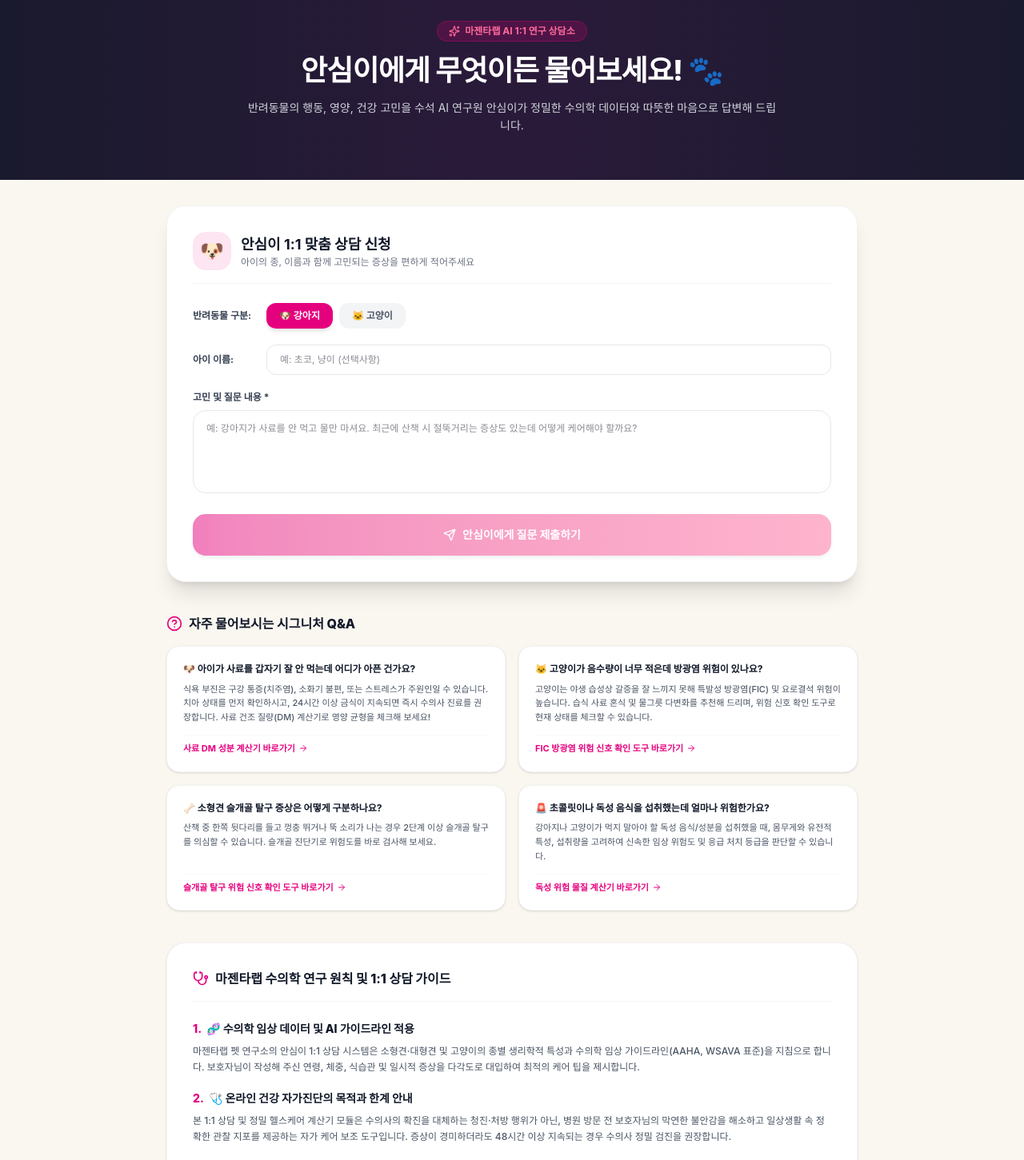
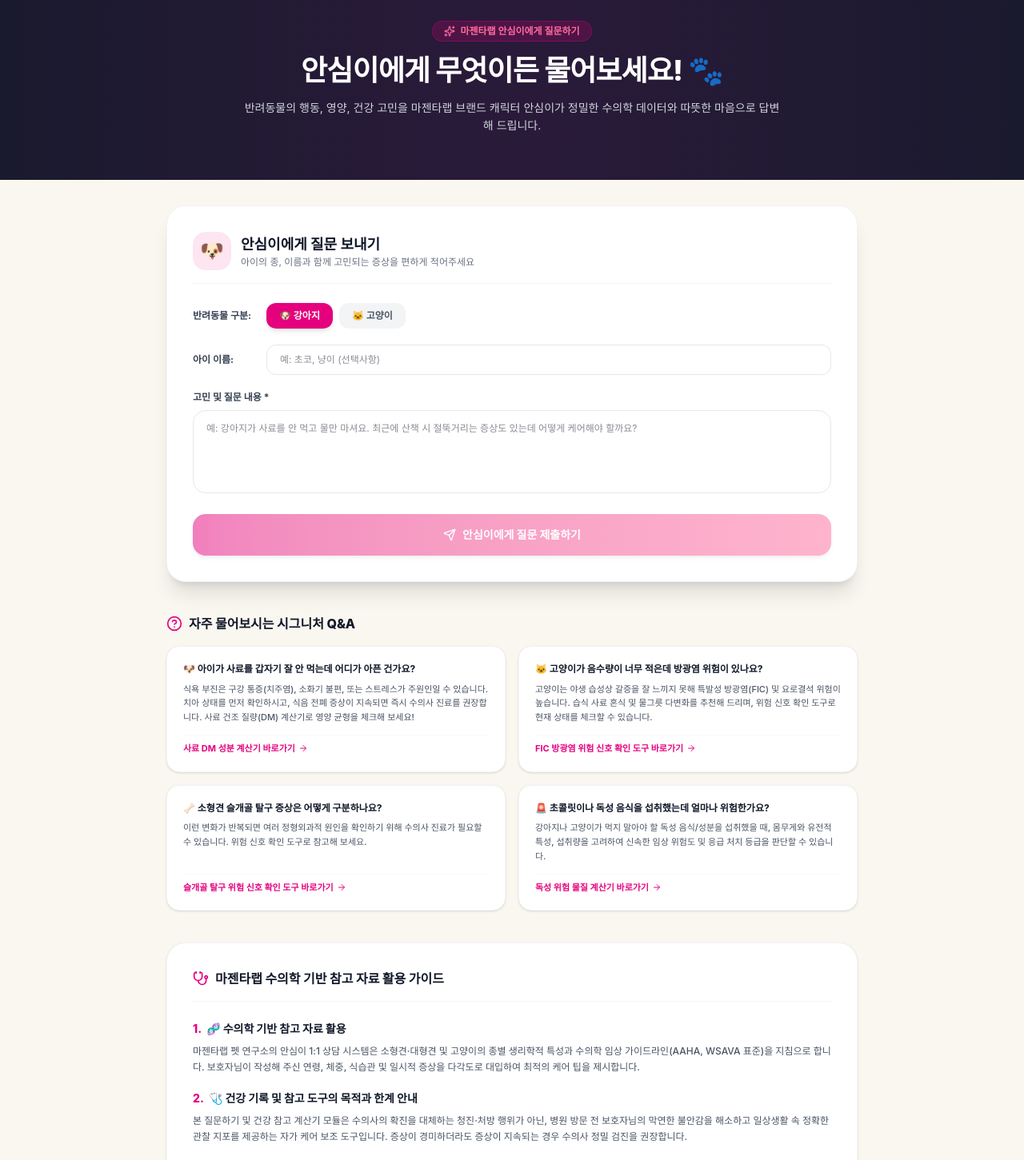
Before and after one commit to drivehihi-ctrl/magentalab-blog, a Next.js app: page /ask-ansimi in a window 1280 px wide. Shown: the part 100-1551 px from the top of the page at 80% size. Built offline with nearby package versions, Linux system fonts and the light colour scheme; no server answers; a web font is replaced by a local one.

Commit message:
fix(content): sanitize P0-2 diagnostic strings and finalize UI localization

```diff
--- a/app/ask-ansimi/AskAnsimiClient.tsx
+++ b/app/ask-ansimi/AskAnsimiClient.tsx
@@ -12,7 +12,7 @@ import {
 const COMMON_FAQS = [
   {
     q: '🐶 아이가 사료를 갑자기 잘 안 먹는데 어디가 아픈 건가요?',
-    a: '식욕 부진은 구강 통증(치주염), 소화기 불편, 또는 스트레스가 주원인일 수 있습니다. 치아 상태를 먼저 확인하시고, 24시간 이상 금식이 지속되면 즉시 수의사 진료를 권장합니다. 사료 건조 질량(DM) 계산기로 영양 균형을 체크해 보세요!',
+    a: '식욕 부진은 구강 통증(치주염), 소화기 불편, 또는 스트레스가 주원인일 수 있습니다. 치아 상태를 먼저 확인하시고, 식음 전폐 증상이 지속되면 즉시 수의사 진료를 권장합니다. 사료 건조 질량(DM) 계산기로 영양 균형을 체크해 보세요!',
     link: '/dm-calculator',
     linkText: '사료 DM 성분 계산기'
   },
@@ -24,7 +24,7 @@ const COMMON_FAQS = [
   },
   {
     q: '🦴 소형견 슬개골 탈구 증상은 어떻게 구분하나요?',
-    a: '산책 중 한쪽 뒷다리를 들고 껑충 뛰거나 뚝 소리가 나는 경우 2단계 이상 슬개골 탈구를 의심할 수 있습니다. 슬개골 진단기로 위험도를 바로 검사해 보세요.',
+    a: '이런 변화가 반복되면 여러 정형외과적 원인을 확인하기 위해 수의사 진료가 필요할 수 있습니다. 위험 신호 확인 도구로 참고해 보세요.',
     link: '/patella-diagnoser',
     linkText: '슬개골 탈구 위험 신호 확인 도구'
   },
@@ -70,7 +70,7 @@ export default function AskAnsimiClient() {
     // Present instant intelligent Ansim-i advice to the user
     setTimeout(() => {
       const petTitle = petName.trim() ? petName : (petType === 'dog' ? '우리 강아지' : '우리 고양이');
-      const response = `안녕하세요 보호자님! 마젠타 펫 연구소 수석 연구원 '안심이'입니다. 🐾\n\n[${petTitle}]에 대한 문의 내용("${question.slice(0, 40)}...") 잘 받아보았습니다.\n\n아이의 건강 상태와 증상을 과학적 근거에 기반하여 분석해 드릴게요:\n\n1. 🔍 **상태 추정**: 해당 증상은 영양 상태, 일일 활동량, 또는 특정 부위의 정밀 진단이 필요할 수 있습니다.\n2. 💡 **안심 케어 팁**: 체중 대비 일일 필수 음수량과 활동 칼로리를 정밀 체크해 보시고, 증상이 지속될 경우 최근 건강검진 데이터를 가지고 수의사 상담을 진행하시는 것을 추천합니다.\n3. 🏥 **추천 정밀 툴**: 마젠타랩 펫 헬스케어 계산기(BCS 비만도, 나이 환산, 슬개골/방광염 진단기)를 활용하시면 아이의 상태를 더욱 객관적으로 파악하실 수 있습니다.`;
+      const response = `안녕하세요 보호자님! 마젠타 펫 연구소 수석 연구원 '안심이'입니다. 🐾\n\n[${petTitle}]에 대한 문의 내용("${question.slice(0, 40)}...") 잘 받아보았습니다.\n\n아이의 건강 상태와 증상을 과학적 근거에 기반하여 분석해 드릴게요:\n\n1. 🔍 **상태 추정**: 해당 증상은 영양 상태, 일일 활동량, 또는 특정 부위의 수의사 진료가 필요할 수 있습니다.\n2. 💡 **안심 케어 팁**: 체중 대비 일일 필수 음수량과 활동 칼로리를 정밀 체크해 보시고, 증상이 지속될 경우 최근 건강검진 데이터를 가지고 수의사 상담을 진행하시는 것을 추천합니다.\n3. 🏥 **추천 정밀 툴**: 마젠타랩 펫 헬스케어 계산기(BCS 비만도, 나이 환산, 슬개골/방광염 참고 도구)를 활용하시면 아이의 상태를 더욱 객관적으로 파악하실 수 있습니다.`;
 
       setAiAnswer(response);
       setIsLoading(false);
@@ -84,13 +84,13 @@ export default function AskAnsimiClient() {
         <div className="h-1 w-full bg-gradient-to-r from-[#E5007E] via-amber-400 to-[#E5007E] absolute top-0 left-0" />
         <div className="max-w-4xl mx-auto space-y-4">
           <span className="inline-flex items-center gap-1.5 px-3.5 py-1 rounded-full bg-[#E5007E]/20 text-[#FF6B9D] border border-[#E5007E]/30 text-xs font-bold">
-            <Sparkles className="w-3.5 h-3.5" /> 마젠타랩 AI 1:1 연구 상담소
+            <Sparkles className="w-3.5 h-3.5" /> 마젠타랩 안심이에게 질문하기
           </span>
           <h1 className="text-2xl sm:text-4xl font-extrabold text-white tracking-tight">
             안심이에게 무엇이든 물어보세요! 🐾
           </h1>
           <p className="text-xs sm:text-sm text-gray-300 max-w-2xl mx-auto leading-relaxed">
-            반려동물의 행동, 영양, 건강 고민을 수석 AI 연구원 안심이가 정밀한 수의학 데이터와 따뜻한 마음으로 답변해 드립니다.
+            반려동물의 행동, 영양, 건강 고민을 마젠타랩 브랜드 캐릭터 안심이가 정밀한 수의학 데이터와 따뜻한 마음으로 답변해 드립니다.
           </p>
         </div>
       </div>
@@ -104,7 +104,7 @@ export default function AskAnsimiClient() {
               🐶
             </div>
             <div>
-              <h2 className="text-lg font-bold text-gray-900">안심이 1:1 맞춤 상담 신청</h2>
+              <h2 className="text-lg font-bold text-gray-900">안심이에게 질문 보내기</h2>
               <p className="text-xs text-gray-500">아이의 종, 이름과 함께 고민되는 증상을 편하게 적어주세요</p>
             </div>
           </div>
@@ -172,7 +172,7 @@ export default function AskAnsimiClient() {
               {isLoading ? (
                 <>
                   <div className="w-4 h-4 border-2 border-white border-t-transparent rounded-full animate-spin" />
-                  <span>안심 연구원이 데이터 분석 중...</span>
+                  <span>안심이가 답변 준비 중...</span>
                 </>
               ) : (
                 <>
@@ -190,7 +190,7 @@ export default function AskAnsimiClient() {
                 <span className="w-7 h-7 rounded-full bg-[#E5007E] text-white flex items-center justify-center text-xs font-bold">
                   🐾
                 </span>
-                <h3 className="text-sm font-bold text-gray-900">안심이 연구원의 1:1 진단 답변</h3>
+                <h3 className="text-sm font-bold text-gray-900">안심이의 참고 답변</h3>
               </div>
               <div className="text-xs text-gray-700 whitespace-pre-line leading-relaxed font-medium">
                 {aiAnswer}
@@ -228,13 +228,13 @@ export default function AskAnsimiClient() {
         <div className="bg-white rounded-3xl p-6 sm:p-8 border border-gray-100 shadow-sm space-y-6">
           <div className="flex items-center gap-2 border-b border-gray-100 pb-4">
             <Stethoscope className="w-5 h-5 text-[#E5007E]" />
-            <h3 className="text-base font-extrabold text-gray-900">마젠타랩 수의학 연구 원칙 및 1:1 상담 가이드</h3>
+            <h3 className="text-base font-extrabold text-gray-900">마젠타랩 수의학 기반 참고 자료 활용 가이드</h3>
           </div>
 
           <div className="prose prose-sm max-w-none text-gray-600 space-y-5 leading-relaxed text-xs sm:text-sm font-medium">
             <div className="space-y-2">
               <h4 className="font-extrabold text-gray-900 text-xs sm:text-sm flex items-center gap-1.5">
-                <span className="text-[#E5007E]">1.</span> 🧬 수의학 임상 데이터 및 AI 가이드라인 적용
+                <span className="text-[#E5007E]">1.</span> 🧬 수의학 기반 참고 자료 활용
               </h4>
               <p className="text-gray-600 leading-relaxed text-[12px] sm:text-xs">
                 마젠타랩 펫 연구소의 안심이 1:1 상담 시스템은 소형견·대형견 및 고양이의 종별 생리학적 특성과 수의학 임상 가이드라인(AAHA, WSAVA 표준)을 지침으로 합니다. 보호자님이 작성해 주신 연령, 체중, 식습관 및 일시적 증상을 다각도로 대입하여 최적의 케어 팁을 제시합니다.
@@ -243,10 +243,10 @@ export default function AskAnsimiClient() {
 
             <div className="space-y-2">
               <h4 className="font-extrabold text-gray-900 text-xs sm:text-sm flex items-center gap-1.5">
-                <span className="text-[#E5007E]">2.</span> 🩺 온라인 건강 자가진단의 목적과 한계 안내
+                <span className="text-[#E5007E]">2.</span> 🩺 건강 기록 및 참고 도구의 목적과 한계 안내
               </h4>
               <p className="text-gray-600 leading-relaxed text-[12px] sm:text-xs">
-                본 1:1 상담 및 정밀 헬스케어 계산기 모듈은 수의사의 확진을 대체하는 청진·처방 행위가 아닌, 병원 방문 전 보호자님의 막연한 불안감을 해소하고 일상생활 속 정확한 관찰 지포를 제공하는 자가 케어 보조 도구입니다. 증상이 경미하더라도 48시간 이상 지속되는 경우 수의사 정밀 검진을 권장합니다.
+                본 질문하기 및 건강 참고 계산기 모듈은 수의사의 확진을 대체하는 청진·처방 행위가 아닌, 병원 방문 전 보호자님의 막연한 불안감을 해소하고 일상생활 속 정확한 관찰 지포를 제공하는 자가 케어 보조 도구입니다. 증상이 경미하더라도 증상이 지속되는 경우 수의사 정밀 검진을 권장합니다.
               </p>
             </div>
 
@@ -266,7 +266,7 @@ export default function AskAnsimiClient() {
           <div className="flex items-center justify-between">
             <div className="flex items-center gap-2">
               <Calculator className="w-5 h-5 text-[#E5007E]" />
-              <h3 className="text-sm font-extrabold text-gray-900">마젠타랩 6대 정밀 셀프 진단기</h3>
+              <h3 className="text-sm font-extrabold text-gray-900">마젠타랩 6대 헬스케어 참고 도구</h3>
             </div>
             <span className="text-[11px] text-gray-400 font-semibold">100% 무료</span>
           </div>
--- a/app/ask-ansimi/layout.tsx
+++ b/app/ask-ansimi/layout.tsx
@@ -1,13 +1,13 @@
 import type { Metadata } from "next";
 
 export const metadata: Metadata = {
-  title: "안심이 1:1 상담소 | 마젠타랩 반려동물 연구소",
+  title: "안심이에게 질문하기 | 마젠타랩 반려동물 연구소",
   description: "반려동물 건강 고민이나 궁금증을 안심 연구원에게 질문해 보세요. 과학적 근거와 따뜻한 조언을 전달해 드립니다.",
   alternates: {
     canonical: "https://www.magentalabblog.com/ask-ansimi",
   },
   openGraph: {
-    title: "안심이 1:1 상담소 | 마젠타랩 반려동물 연구소",
+    title: "안심이에게 질문하기 | 마젠타랩 반려동물 연구소",
     description: "반려동물 건강 고민이나 궁금증을 안심 연구원에게 질문해 보세요.",
     url: "https://www.magentalabblog.com/ask-ansimi",
     type: "website",
--- a/components/BCSCalculator.tsx
+++ b/components/BCSCalculator.tsx
@@ -288,7 +288,7 @@ export default function BCSCalculator({ lang = "ko" }: BCSCalculatorProps) {
       level: "danger",
       levelText: lang === "ko" ? "매우 위험 (저체중)" : lang === "ja" ? "極度な危険 (痩せすぎ)" : "Danger (Severe Underweight)",
       description: lang === "ko" ? "갈비뼈, 골반뼈 등이 멀리서도 뚜렷하게 보이며 몸 전체에 체지방이 전혀 느껴지지 않는 매우 야윈 상태입니다." : lang === "ja" ? "肋骨や腰の骨が遠目にもはっきりと突き出て見え、触れても脂肪層が全く感じられない極度に痩せた状態です。" : "Ribs, pelvis, and lumbar vertebrae are easily visible from a distance. No palpable body fat.",
-      solution: lang === "ko" ? "질병이 원인일 수 있으므로 먼저 수의사의 정밀 진단을 권장합니다. 소화가 잘 되는 단백질과 에너지 함량이 높은 특수 영양 사료를 소량씩 자주 급여하여 소실된 근육량과 지방을 점진적으로 복구해야 합니다." : lang === "ja" ? "疾患が原因の可能性があるため、獣医師による精密検査を推奨します。消化しやすいタンパク質と高カロリーフードを少量ずつ頻回に分けて与え、徐々に筋肉量と脂肪を戻していきます。" : "May indicate underlying illness. Seek immediate veterinary diagnostics. Feed highly digestible protein and high-density nutritional recovery diets in small, frequent portions."
+      solution: lang === "ko" ? "질병이 원인일 수 있으므로 먼저 수의사의 정밀 진단을 권장합니다. 소화가 잘 되는 단백질과 에너지 함량이 높은 특수 영양 사료를 소량씩 자주 급여하여 소실된 근육량과 지방을 점진적으로 복구해야 합니다." : lang === "ja" ? "疾患が原因の可能性があるため、獣医師による獣医師の診察を推奨します。消化しやすいタンパク質と高カロリーフードを少量ずつ頻回に分けて与え、徐々に筋肉量と脂肪を戻していきます。" : "May indicate underlying illness. Seek immediate veterinary consultation. Feed highly digestible protein and high-density nutritional recovery diets in small, frequent portions."
     },
     2: {
       score: 2,
--- a/components/CalculatorBanner.tsx
+++ b/components/CalculatorBanner.tsx
@@ -67,7 +67,7 @@ export default function CalculatorBanner({
       age: {
         tag: "생애주기 & 인간 나이 진단",
         textBefore: "우리 아이의 태어난 연월만 입력하면 인간 나이 환산은 물론, 현재 생애주기에 딱 맞춘 응급 건강 관리 팁까지 그래픽 카드로 즉시 진단해 드립니다. ",
-        button: "안심이 수석연구원의 펫 인간 나이 환산 및 생애주기 진단기 가기 ➔",
+        button: "안심이 수석연구원의 펫 인간 나이 환산 및 생애주기 참고 도구 가기 ➔",
         textAfter: " 링크를 클릭해 무료로 확인해 보세요."
       },
       dm: {
@@ -97,7 +97,7 @@ export default function CalculatorBanner({
       fic: {
         tag: "🐱 고양이 스트레스 & FIC 방광염 진단",
         textBefore: "최근 이사나 모래 교체 후 고양이가 화장실 실수를 하나요? 영역 동물 고양이의 스트레스 수준과 FIC 방광염 위험 단계를 확인해 보세요. ",
-        button: "안심이 수석연구원의 고양이 FIC 방광염 및 스트레스 진단기 가기 ➔",
+        button: "안심이 수석연구원의 고양이 FIC 방광염 및 스트레스 요인 확인 가기 ➔",
         textAfter: " 링크를 통해 무료로 진단할 수 있습니다."
       }
     },
--- a/components/DiagnosticCenterSection.tsx
+++ b/components/DiagnosticCenterSection.tsx
@@ -134,7 +134,7 @@ export default function DiagnosticCenterSection({ lang = 'ko' }: DiagnosticCente
 
               {/* Name badge */}
               <div className="mt-4 text-xs font-black text-[#E5007E] tracking-wide">
-                {isEn ? '🐾 Ansim-i Senior Researcher' : isJa ? '🐾 アンシム 主任研究員' : '🐾 수석 연구원 안심이'}
+                {isEn ? '🐾 Ansim-i' : isJa ? '🐾 アンシム 主任研究員' : '🐾 수석 연구원 안심이'}
               </div>
             </div>
           </div>
--- a/components/FicDiagnoser.tsx
+++ b/components/FicDiagnoser.tsx
@@ -36,7 +36,7 @@ export default function FicDiagnoser({ lang = "ko" }: FicDiagnoserProps) {
   // Multilingual Dictionaries
   const dict = {
     ko: {
-      badge: "안심이 수석연구원의 스트레스 상태 점검",
+      badge: "안심이 안심이의 스트레스 상태 점검",
       title: "고양이 스트레스 및 특발성 방광염(FIC) 위험 신호 확인 도구",
       desc: "고양이의 나이, 체형 정보와 최근 영역 내 환경 변화, 행동 이상 징후를 바탕으로 스트레스 누적도를 위험 신호 분석하고 특발성 방광염(FIC) 위험 신호를 참고용으로 확인합니다.",
       loading: "진단 프로그램을 불러오는 중입니다...",
@@ -58,7 +58,7 @@ export default function FicDiagnoser({ lang = "ko" }: FicDiagnoserProps) {
       reportSub: "스트레스 & FIC 위험 수준",
       scoreLabel: "FIC 참고 점수",
       scoreOutOf: "/ 90점",
-      adviseTitle: "안심이 수석연구원 어드바이스",
+      adviseTitle: "안심이 안심이 어드바이스",
       bannerTitle: "방광염 예방을 위한 환경 관리",
       bannerDesc: "방광 건강 관리에서 충분한 수분 섭취는 중요한 요소 중 하나입니다. 우리 아이의 몸무게에 맞는 체중 기반 참고용 일일 수분 섭취량이 궁금하시다면 아래 마젠타랩 전용 계산기로 이동해 확인해 보세요.",
       bannerBtn: "마젠타랩 영양 & 음수량 계산기로 이동하기 ➔",
@@ -66,7 +66,7 @@ export default function FicDiagnoser({ lang = "ko" }: FicDiagnoserProps) {
       cautionDesc: "본 체크리스트 도구는 국제 고양이의학협회(ISFM) 및 미국의 고양이 임상진료 가이드라인을 근거로 제작되었습니다. 단, 방광염은 요로 결석, 세균성 감염 등 다른 신장 비뇨기계 질환과 증상이 유사하므로, 소변을 전혀 보지 못하거나 혈뇨를 누는 응급 징후 발견 시 즉시 병원 검사를 권장합니다.",
     },
     en: {
-      badge: "Ansim-i Senior Researcher's Stress Assessment",
+      badge: "Ansim-i's Stress Note",
       title: "Feline Stress & Feline Idiopathic Cystitis (FIC) Screener",
       desc: "Analyze cumulative stress indices and determine FIC hazard levels based on feline ages, physical conditions, surrounding environments, and somatic warning flags.",
       loading: "Loading diagnostic tool...",
--- a/components/Footer.tsx
+++ b/components/Footer.tsx
@@ -40,7 +40,7 @@ export default function Footer() {
               {isEn
                 ? "Data-driven research for better pet lives."
                 : isJa
-                ? "データに基づく反려동물 연구."
+                ? "データに基づくペット研究."
                 : "데이터와 과학으로 반려동물의 더 나은 삶을 연구합니다."}
             </p>
             <nav className="flex flex-wrap gap-3 text-[11px] font-bold text-[#8888aa] uppercase tracking-widest pt-1">
```
